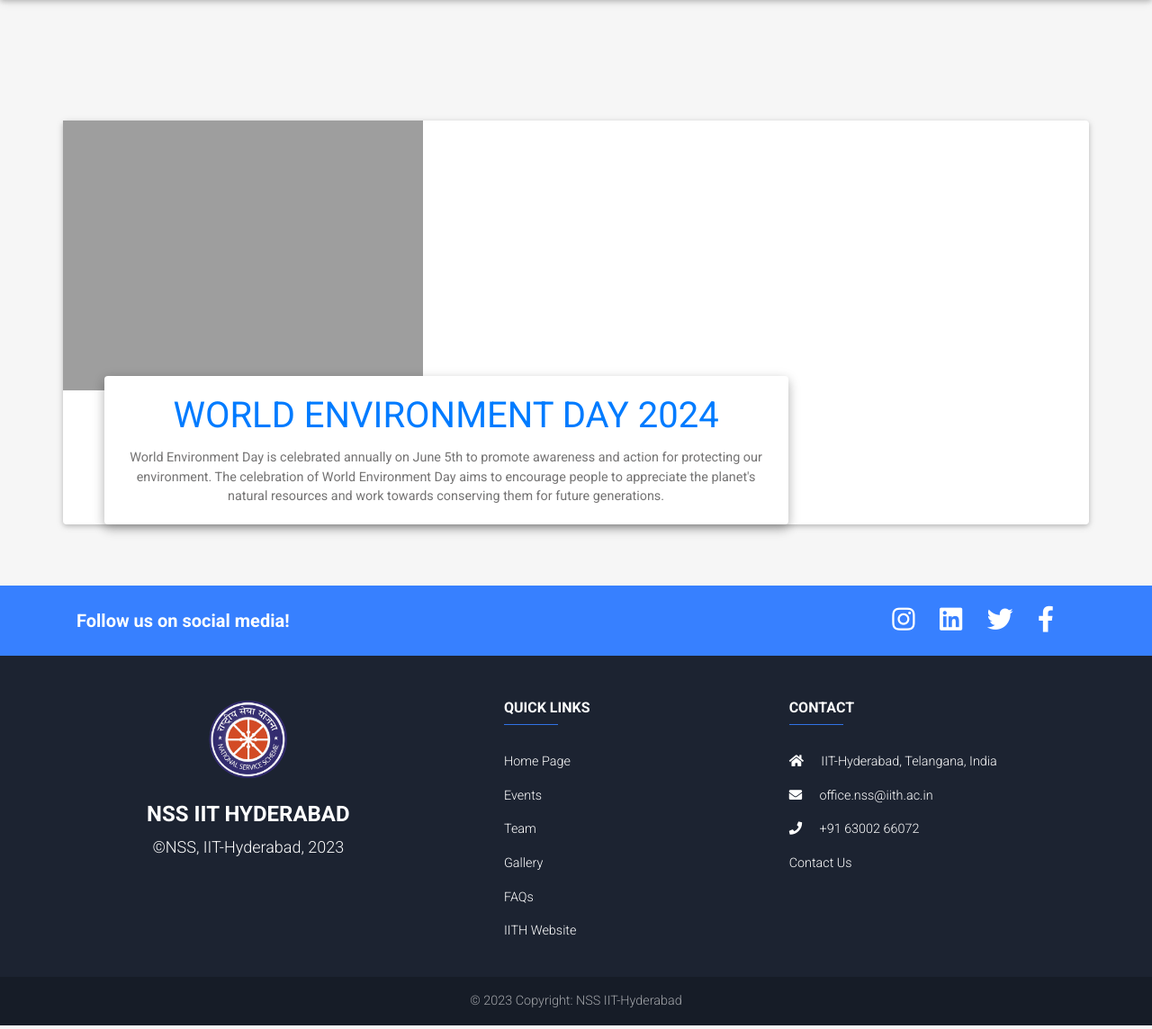
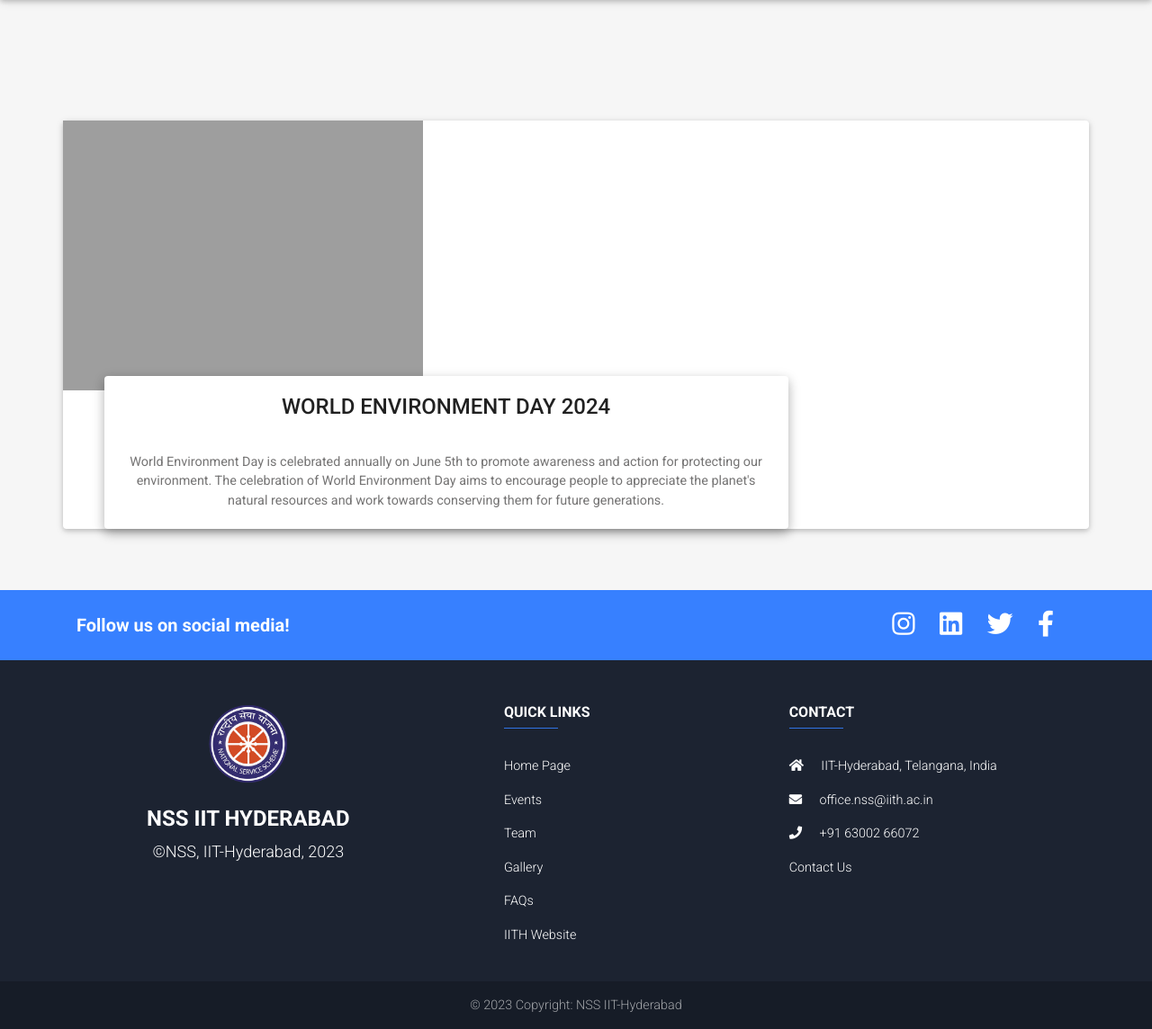
Before and after one commit to iith-nss/iith_nss_jekyll, a Jekyll site: the page built from events/online-events.html, in a window 1280 px wide and 1144 px high. Shown: the whole window at 90% size. Built offline with Jekyll 4.4.1, drawn with Linux system fonts in a browser that asks for light colours; nearby versions of some CDN libraries.

Commit message:
Layout bug fix

```diff
--- a/events/online-events.html
+++ b/events/online-events.html
@@ -8,7 +8,10 @@ title: Online Events
           <img class="col-lg-4 card-img-start img-fluid p-0" src="../assets/images/event-posters/Poster Final(resized).png" style="max-width: 100%; height: auto; object-fit: cover;"/>
           <div class="col-lg-8 card-body card-body-cascade text-center">
             <a href="#" data-toggle="modal" data-target="#myModal1">
-              <h1 class="card-title">WORLD ENVIRONMENT DAY 2024</h1>
+              <!-- Title -->
+              <h4 class="card-title text-dark"><strong>WORLD ENVIRONMENT DAY 2024</strong></h4>
+              <!-- Subtitle -->
+              <h6 class="font-weight-bold indigo-text py-2"></h6>
               <p class="card-text">World Environment Day is celebrated annually on June 5th to promote awareness and action for protecting our environment. The celebration of World Environment Day aims to encourage people to appreciate the planet's natural resources and work towards conserving them for future generations.</p>
             </a>
           </div>
```
